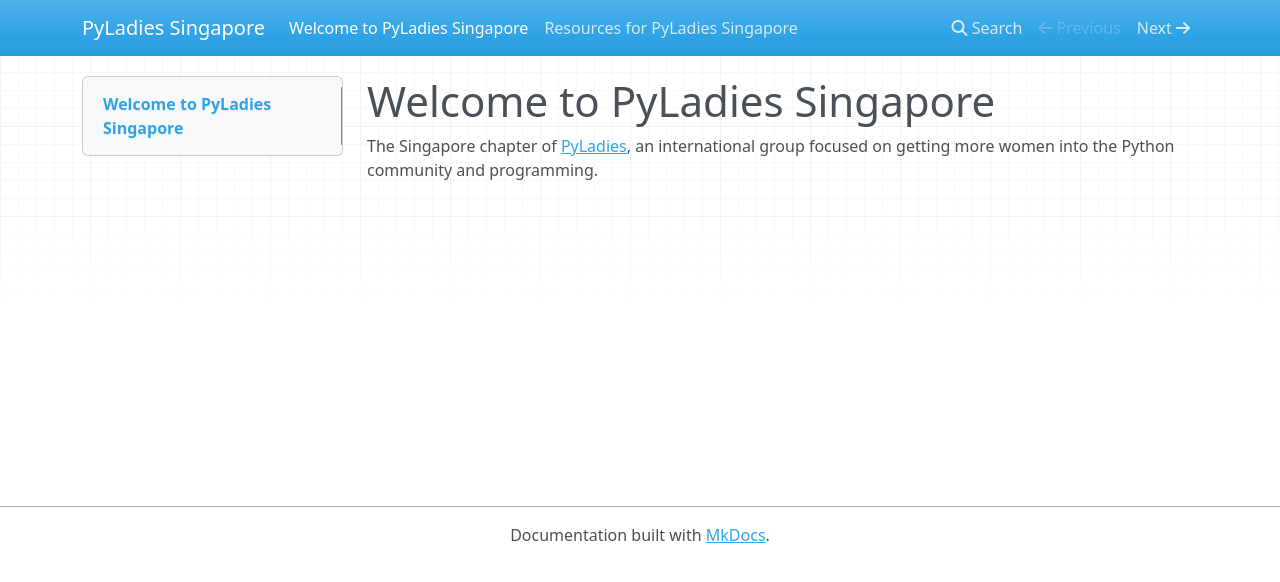
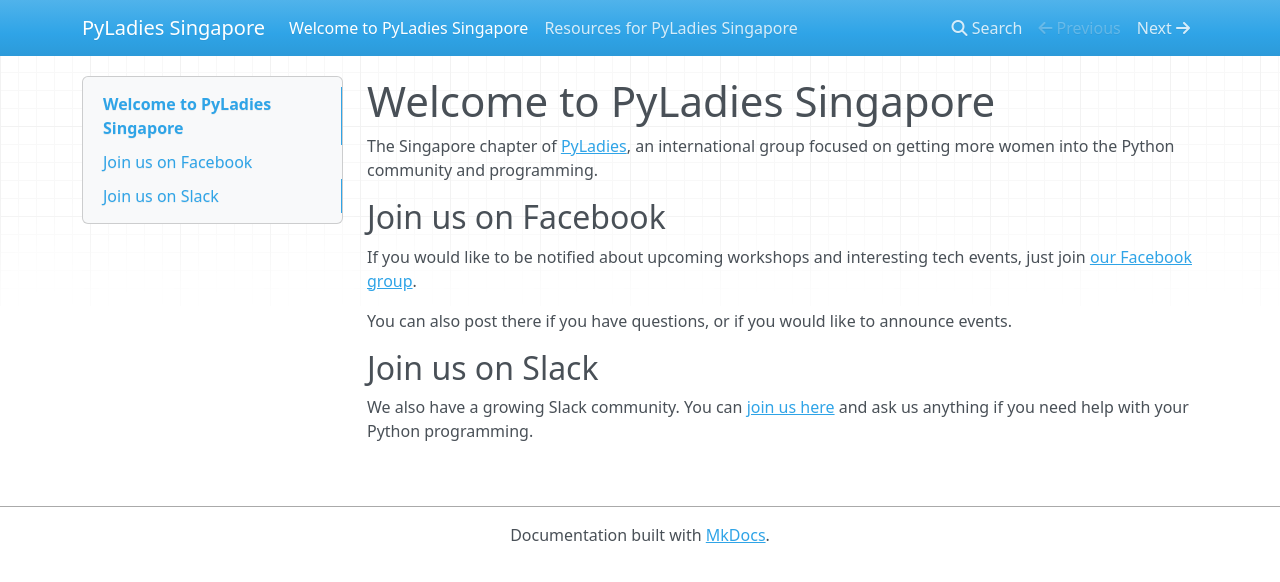
Before and after one commit to pythonsingapore/pyladies-sg, an MkDocs documentation site: the page built from docs/index.md, in a window 1280 px wide. Shown: the top 582 px of the page. Built offline with MkDocs 1.6.1, drawn with Linux system fonts in a browser that asks for light colours; nearby versions of some CDN libraries.

Commit message:
Added Facebook and Slack links.

```diff
--- a/docs/index.md
+++ b/docs/index.md
@@ -1,3 +1,18 @@
 # Welcome to PyLadies Singapore
 
-The Singapore chapter of [PyLadies](http://www.pyladies.com), an international group focused on getting more women into the Python community and programming.
+The Singapore chapter of [PyLadies](http://www.pyladies.com), an international
+group focused on getting more women into the Python community and programming.
+
+## Join us on Facebook
+
+If you would like to be notified about upcoming workshops and interesting tech
+events, just join [our Facebook
+group](https://www.facebook.com/groups/pyladiessg/).
+
+You can also post there if you have questions, or if you would like to announce events.
+
+## Join us on Slack
+
+We also have a growing Slack community. You can [join us
+here](http://pyladies-sg-slackin.herokuapp.com/) and ask us anything if you need
+help with your Python programming.
```
